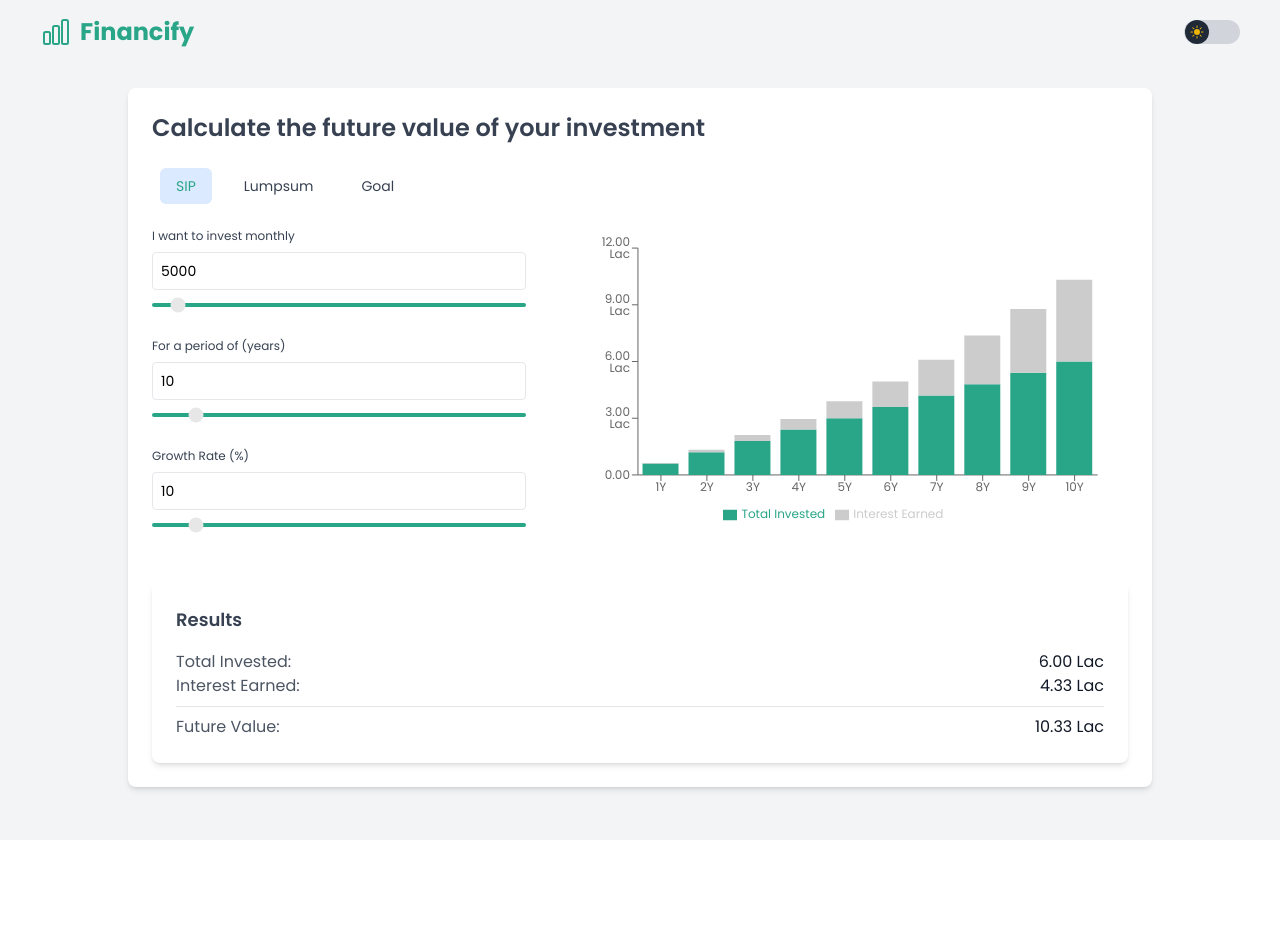
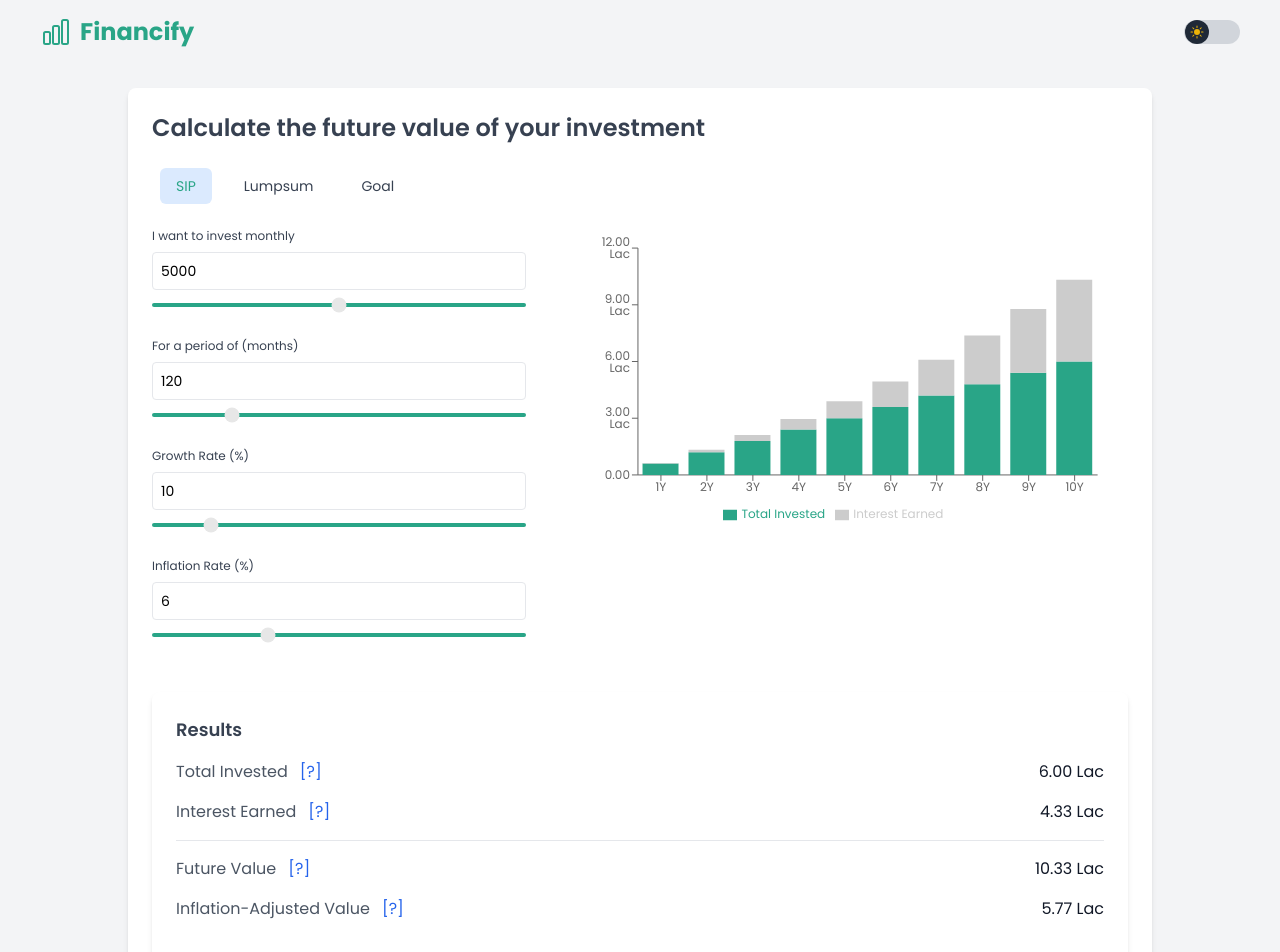
Before and after one commit to Shivm98/finacify, a Next.js app: page / in a window 1280 px wide. Shown: the top 952 px of the page. Before the commit the page ends 840 px from the top, so only its background shows below. Built offline with nearby package versions, Linux system fonts and the light colour scheme.

Commit message:
improved

```diff
--- a/src/app/page.jsx
+++ b/src/app/page.jsx
@@ -9,37 +9,53 @@ import { GoalForm } from "@/components/investments/GoalForm";
 import { CustomPieChart } from "@/components/investments/CustomPieChart";
 import "./globals.css";
 
-const SIPCalculatorPage = () => {
+const Page = () => {
   const [mode, setMode] = useState("SIP"); // 'SIP', 'Lumpsum', or 'Goal'
   const [monthlyInvestment, setMonthlyInvestment] = useState(5000);
   const [lumpsumInvestment, setLumpsumInvestment] = useState(5000);
-  const [period, setPeriod] = useState(10);
+  const [periodMonths, setPeriodMonths] = useState(120); // Now in months
   const [growthRate, setGrowthRate] = useState(10);
   const [goalAmount, setGoalAmount] = useState(100000);
+  const [inflationRate, setInflationRate] = useState(6); // New inflation rate state
 
   const totalInvested =
-    mode === "SIP" ? monthlyInvestment * period * 12 : lumpsumInvestment;
+    mode === "SIP" ? monthlyInvestment * periodMonths : lumpsumInvestment;
+
+  const calculateFutureValue = () => {
     const futureValue =
       mode === "SIP"
         ? (
             monthlyInvestment *
-          (((1 + growthRate / 100 / 12) ** (period * 12) - 1) /
+            (((1 + growthRate / 100 / 12) ** periodMonths - 1) /
               (growthRate / 100 / 12)) *
             (1 + growthRate / 100 / 12)
           ).toFixed(2)
-      : (lumpsumInvestment * (1 + growthRate / 100) ** period).toFixed(2);
+        : (
+            lumpsumInvestment *
+            (1 + growthRate / 100 / 12) ** periodMonths
+          ).toFixed(2);
+
+    // Adjust for inflation
+    const inflationAdjustedFutureValue = (
+      futureValue /
+      (1 + inflationRate / 100) ** (periodMonths / 12)
+    ).toFixed(2);
+
+    return { futureValue, inflationAdjustedFutureValue };
+  };
+
+  const { futureValue, inflationAdjustedFutureValue } = calculateFutureValue();
   const gains = (futureValue - totalInvested).toFixed(2);
 
   const calculateRequiredMonthlyInvestment = () => {
     const monthlyRate = growthRate / 100 / 12;
-    const totalMonths = period * 12;
     const requiredInvestment =
-      (goalAmount * monthlyRate) / ((1 + monthlyRate) ** totalMonths - 1);
+      (goalAmount * monthlyRate) / ((1 + monthlyRate) ** periodMonths - 1);
 
     return requiredInvestment.toFixed(2);
   };
 
-  const data = Array.from({ length: period }, (_, i) => {
+  const data = Array.from({ length: periodMonths / 12 }, (_, i) => {
     const year = i + 1;
     const totalValue =
       mode === "SIP"
@@ -47,7 +63,7 @@ const SIPCalculatorPage = () => {
           (((1 + growthRate / 100 / 12) ** (year * 12) - 1) /
             (growthRate / 100 / 12)) *
           (1 + growthRate / 100 / 12)
-        : lumpsumInvestment * (1 + growthRate / 100) ** year;
+        : lumpsumInvestment * (1 + growthRate / 100 / 12) ** (year * 12);
     const investedAmount =
       mode === "SIP" ? monthlyInvestment * year * 12 : lumpsumInvestment;
     const gain = totalValue - investedAmount;
@@ -62,7 +78,7 @@ const SIPCalculatorPage = () => {
   const requiredMonthlyInvestment =
     mode === "Goal" ? calculateRequiredMonthlyInvestment() : 0;
   const investedAmount =
-    mode === "Goal" ? requiredMonthlyInvestment * period * 12 : 0;
+    mode === "Goal" ? requiredMonthlyInvestment * periodMonths : 0;
   const goalAmountData = mode === "Goal" ? goalAmount : 0;
   const interestEarned = Number(goalAmount - investedAmount).toFixed(2);
 
@@ -115,28 +131,34 @@ const SIPCalculatorPage = () => {
               <SIPForm
                 monthlyInvestment={monthlyInvestment}
                 setMonthlyInvestment={setMonthlyInvestment}
-                period={period}
-                setPeriod={setPeriod}
+                periodMonths={periodMonths}
+                setPeriodMonths={setPeriodMonths}
                 growthRate={growthRate}
                 setGrowthRate={setGrowthRate}
+                inflationRate={inflationRate}
+                setInflationRate={setInflationRate}
               />
             ) : mode === "Lumpsum" ? (
               <LumpsumForm
                 lumpsumInvestment={lumpsumInvestment}
                 setLumpsumInvestment={setLumpsumInvestment}
-                period={period}
-                setPeriod={setPeriod}
+                periodMonths={periodMonths}
+                setPeriodMonths={setPeriodMonths}
                 growthRate={growthRate}
                 setGrowthRate={setGrowthRate}
+                inflationRate={inflationRate}
+                setInflationRate={setInflationRate}
               />
             ) : (
               <GoalForm
                 goalAmount={goalAmount}
                 setGoalAmount={setGoalAmount}
-                period={period}
-                setPeriod={setPeriod}
+                periodMonths={periodMonths}
+                setPeriodMonths={setPeriodMonths}
                 growthRate={growthRate}
                 setGrowthRate={setGrowthRate}
+                inflationRate={inflationRate}
+                setInflationRate={setInflationRate}
               />
             )}
           </div>
@@ -160,6 +182,7 @@ const SIPCalculatorPage = () => {
           <div className="mt-6">
             <Results
               futureValue={futureValue}
+              inflationAdjustedFutureValue={inflationAdjustedFutureValue}
               totalInvested={totalInvested}
               gains={gains}
               mode={mode}
@@ -169,6 +192,7 @@ const SIPCalculatorPage = () => {
           <div className="mt-6">
             <Results
               futureValue={goalAmountData}
+              inflationAdjustedFutureValue={inflationAdjustedFutureValue}
               totalInvested={investedAmount}
               gains={interestEarned}
               calculateRequiredMonthlyInvestment={
@@ -183,4 +207,4 @@ const SIPCalculatorPage = () => {
   );
 };
 
-export default SIPCalculatorPage;
+export default Page;
--- a/src/components/investments/GoalForm.jsx
+++ b/src/components/investments/GoalForm.jsx
@@ -4,10 +4,12 @@ import { SliderInput } from "./SliderInput";
 export const GoalForm = ({
   goalAmount,
   setGoalAmount,
-  period,
-  setPeriod,
+  periodMonths,
+  setPeriodMonths,
   growthRate,
   setGrowthRate,
+  inflationRate,
+  setInflationRate,
 }) => {
   return (
     <>
@@ -16,24 +18,31 @@ export const GoalForm = ({
         value={goalAmount}
         setValue={setGoalAmount}
         min={0}
-        max={10000000}
-        step={0.01}
+        max={1000000}
+        step={10}
       />
       <SliderInput
-        label="  For a period of (years)"
-        value={period}
-        setValue={setPeriod}
+        label="For a period of (months)"
+        value={periodMonths}
+        setValue={setPeriodMonths}
         min={0}
-        max={100}
+        max={600} // 100 years in months
         step={1}
       />
-
       <SliderInput
         label="Growth Rate (%)"
         value={growthRate}
         setValue={setGrowthRate}
         min={0}
-        max={100}
+        max={50}
+        step={0.1}
+      />
+      <SliderInput
+        label="Inflation Rate (%)"
+        value={inflationRate}
+        setValue={setInflationRate}
+        min={0}
+        max={20}
         step={0.1}
       />
     </>
--- a/src/components/investments/LumpsumForm.jsx
+++ b/src/components/investments/LumpsumForm.jsx
@@ -4,10 +4,12 @@ import { SliderInput } from "./SliderInput";
 export const LumpsumForm = ({
   lumpsumInvestment,
   setLumpsumInvestment,
-  period,
-  setPeriod,
+  periodMonths,
+  setPeriodMonths,
   growthRate,
   setGrowthRate,
+  inflationRate,
+  setInflationRate,
 }) => {
   return (
     <>
@@ -16,34 +18,31 @@ export const LumpsumForm = ({
         value={lumpsumInvestment}
         setValue={setLumpsumInvestment}
         min={0}
-        max={10000}
-        step={0.01}
+        max={100000}
+        step={10}
       />
       <SliderInput
-        label="  For a period of (years)"
-        value={period}
-        setValue={setPeriod}
+        label="For a period of (months)"
+        value={periodMonths}
+        setValue={setPeriodMonths}
         min={0}
-        max={100}
+        max={600}
         step={1}
       />
-      {/* <div className="mb-4">
-        <label className="block text-gray-700 dark:text-gray-300">
-          For a period of (years)
-        </label>
-        <input
-          type="number"
-          value={period}
-          onChange={(e) => setPeriod(Number(e.target.value))}
-          className="w-full p-2 mt-2 border rounded text-black"
-        />
-      </div> */}
       <SliderInput
         label="Growth Rate (%)"
         value={growthRate}
         setValue={setGrowthRate}
         min={0}
-        max={100}
+        max={50}
+        step={0.1}
+      />
+      <SliderInput
+        label="Inflation Rate (%)"
+        value={inflationRate}
+        setValue={setInflationRate}
+        min={0}
+        max={20}
         step={0.1}
       />
     </>
--- a/src/components/investments/Results.jsx
+++ b/src/components/investments/Results.jsx
@@ -2,6 +2,7 @@ import React from "react";
 
 export const Results = ({
   futureValue,
+  inflationAdjustedFutureValue,
   totalInvested,
   gains,
   calculateRequiredMonthlyInvestment,
@@ -17,46 +18,93 @@ export const Results = ({
     }
   };
 
+  const Tooltip = ({ children, text }) => (
+    <div className="relative group">
+      {children}
+      <div className="absolute bottom-full left-1/2 transform -translate-x-1/2 mb-2 hidden group-hover:flex justify-center w-64 text-center">
+        <span className="bg-gray-800 text-white text-xs rounded-md p-2 shadow-lg">
+          {text}
+        </span>
+        <div className="absolute h-0 w-0 border-t-8 border-t-gray-800 border-x-8 border-x-transparent bottom-[-8px]"></div>
+      </div>
+    </div>
+  );
+
   return (
     <div className="bg-white dark:bg-gray-700 p-4 md:p-6 rounded-lg shadow-md">
       <h3 className="text-md font-semibold mb-4 text-gray-700 dark:text-white md:text-lg">
         Results
       </h3>
+
       {mode === "Goal" && (
-        <div className="flex justify-between ">
-          <span className="text-sm md:text-md text-gray-600 dark:text-gray-300 md:text-base">
+        <div className="flex justify-between mb-4">
+          <span className="flex gap-2 text-sm md:text-md text-gray-600 dark:text-gray-300 md:text-base">
             Required Monthly Investment
+            <Tooltip text="This is how much you need to save every month to reach your goal.">
+              <span className="ml-1 text-blue-600 cursor-pointer">[?]</span>
+            </Tooltip>
           </span>
           <span className="text-md text-gray-900 dark:text-white md:text-base">
             {formatNumber(calculateRequiredMonthlyInvestment())}
           </span>
         </div>
       )}
-      <div className="flex justify-between ">
-        <span className="text-sm md:text-md text-gray-600 dark:text-gray-300 md:text-base">
-          Total Invested:
+
+      <div className="flex justify-between mb-4">
+        <span className="flex gap-2 text-sm md:text-md text-gray-600 dark:text-gray-300 md:text-base">
+          Total Invested
+          <Tooltip text="The total amount of money you have put into this investment.">
+            <span className="ml-1 text-blue-600 cursor-pointer">[?]</span>
+          </Tooltip>
         </span>
         <span className="text-md text-gray-900 dark:text-white md:text-base">
           {formatNumber(totalInvested)}
         </span>
       </div>
-      <div className="flex justify-between  mb-1 md:mb-2">
-        <span className="text-sm md:text-md text-gray-600 dark:text-gray-300 md:text-base">
-          Interest Earned:
+
+      <div className="flex justify-between mb-4">
+        <span className="flex gap-2 text-sm md:text-md text-gray-600 dark:text-gray-300 md:text-base">
+          Interest Earned
+          <Tooltip text="The profit you have made from this investment, on top of what you invested.">
+            <span className="ml-1 text-blue-600 cursor-pointer">[?]</span>
+          </Tooltip>
         </span>
         <span className="text-md text-gray-900 dark:text-white md:text-base">
           {formatNumber(gains)}
         </span>
       </div>
-      <hr />
-      <div className="flex justify-between mt-1 md:mt-2">
-        <span className="text-sm md:text-md text-gray-600 dark:text-gray-300 md:text-base">
-          {mode === "Goal" ? "Goal Amount:" : "Future Value:"}
+
+      <hr className="my-4" />
+
+      <div className="flex justify-between mb-4">
+        <span className="flex gap-2 text-sm md:text-md text-gray-600 dark:text-gray-300 md:text-base">
+          {mode === "Goal" ? "Goal Amount" : "Future Value"}
+          <Tooltip
+            text={
+              mode === "Goal"
+                ? "The amount you aim to have in the future."
+                : "The estimated value of your investment in the future."
+            }
+          >
+            <span className="ml-1 text-blue-600 cursor-pointer">[?]</span>
+          </Tooltip>
         </span>
         <span className="text-md text-gray-900 dark:text-white md:text-base">
           {formatNumber(futureValue)}
         </span>
       </div>
+
+      <div className="flex justify-between mb-4">
+        <span className="flex gap-2 text-sm md:text-md text-gray-600 dark:text-gray-300 md:text-base">
+          Inflation-Adjusted Value
+          <Tooltip text="The value of your investment after accounting for inflation, showing what it will be worth in today's money.">
+            <span className="ml-1 text-blue-600 cursor-pointer">[?]</span>
+          </Tooltip>
+        </span>
+        <span className="text-md text-gray-900 dark:text-white md:text-base">
+          {formatNumber(inflationAdjustedFutureValue)}
+        </span>
+      </div>
     </div>
   );
 };
--- a/src/components/investments/SipForm.jsx
+++ b/src/components/investments/SipForm.jsx
@@ -4,10 +4,12 @@ import { SliderInput } from "./SliderInput";
 export const SIPForm = ({
   monthlyInvestment,
   setMonthlyInvestment,
-  period,
-  setPeriod,
+  periodMonths,
+  setPeriodMonths,
   growthRate,
   setGrowthRate,
+  inflationRate,
+  setInflationRate,
 }) => {
   return (
     <>
@@ -16,24 +18,31 @@ export const SIPForm = ({
         value={monthlyInvestment}
         setValue={setMonthlyInvestment}
         min={0}
-        max={100000}
-        step={0.01}
+        max={10000}
+        step={10}
       />
       <SliderInput
-        label="  For a period of (years)"
-        value={period}
-        setValue={setPeriod}
+        label="For a period of (months)"
+        value={periodMonths}
+        setValue={setPeriodMonths}
         min={0}
-        max={100}
+        max={600}
         step={1}
       />
-
       <SliderInput
         label="Growth Rate (%)"
         value={growthRate}
         setValue={setGrowthRate}
         min={0}
-        max={100}
+        max={70}
+        step={0.1}
+      />
+      <SliderInput
+        label="Inflation Rate (%)"
+        value={inflationRate}
+        setValue={setInflationRate}
+        min={0}
+        max={20}
         step={0.1}
       />
     </>
```
Lines whose indentation alone changed are shown as unchanged.
